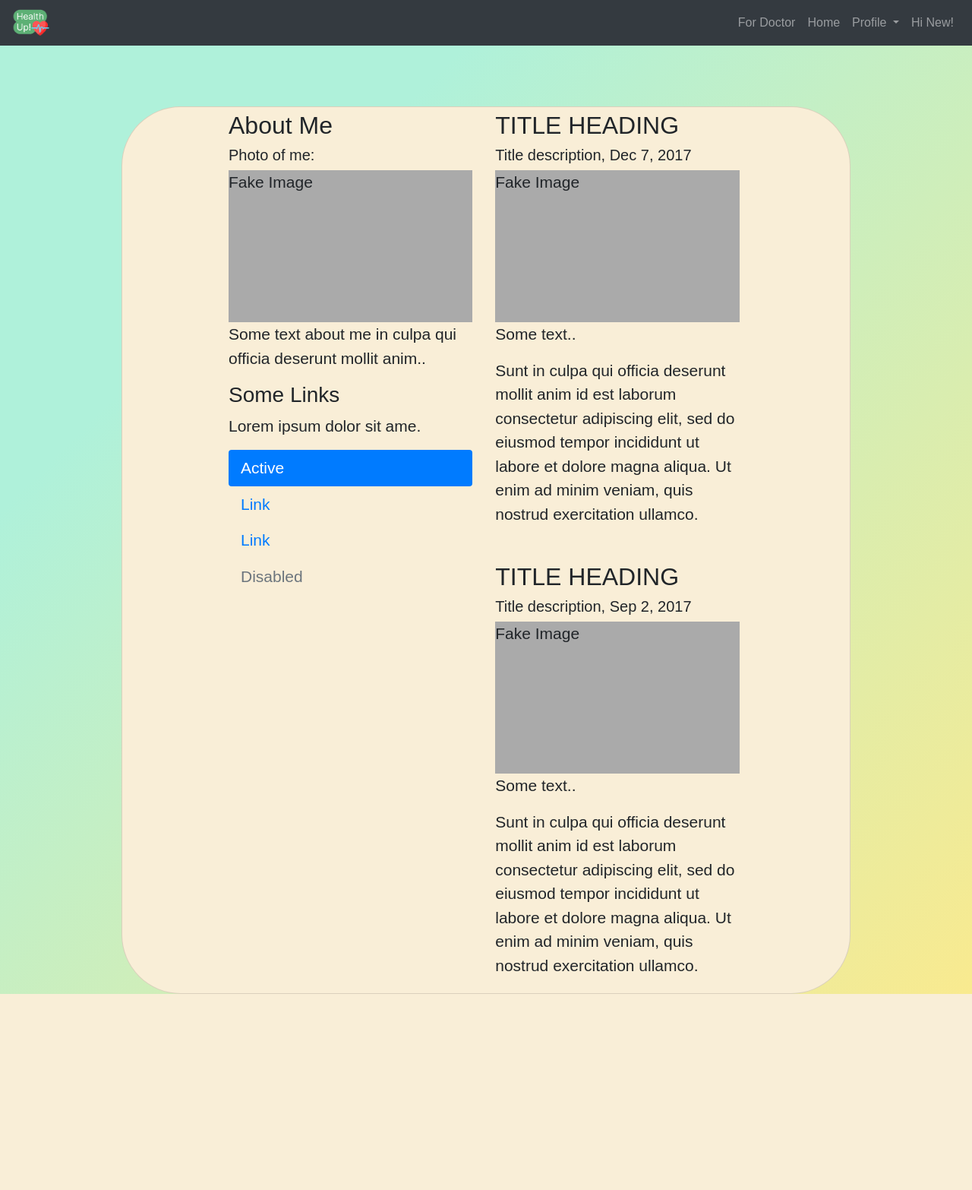
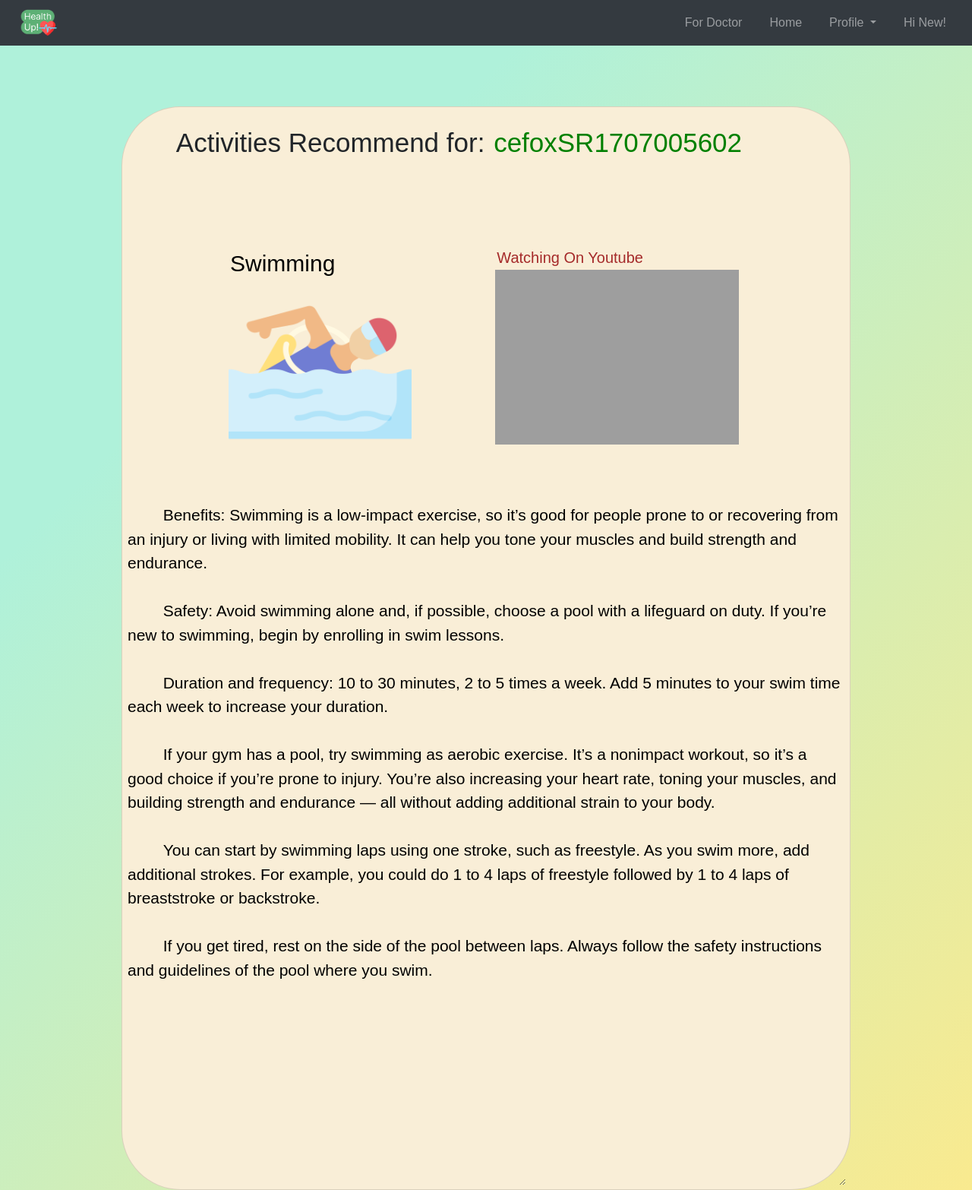
Before and after one commit to taveesub/HealthUp, a Django app: template templates/detail_clip.html in a window 1280 px wide. Shown: the whole page at 76% size. Before the commit the page ends 1308 px from the top, so only its background shows below. Run offline with Django 3.2, Linux system fonts and the light colour scheme; the template is opened without the code that fills it, so the values that code supplies are empty; some libraries are stand-ins or nearby versions; grey boxes are pictures that could not be loaded.

Commit message:
add detail clip

```diff
--- a/templates/detail_clip.html
+++ b/templates/detail_clip.html
@@ -49,43 +49,40 @@
     </div>
 
   <div class="card container col d-flex flex-column justify-content-center w-75 h-50">
+    <div class="HeaderName" align="center">
+      <label class="mt-3">Activities Recommend for:</label>
+      <input type = "text" name = "fname" value =  "cefoxSR1707005602"></div>
+
     <div class="row">
         <div class="col-sm-5">
-          <h2>About Me</h2>
-          <h5>Photo of me:</h5>
-          <div class="fakeimg">Fake Image</div>
-          <p>Some text about me in culpa qui officia deserunt mollit anim..</p>
-          <h3>Some Links</h3>
-          <p>Lorem ipsum dolor sit ame.</p>
-          <ul class="nav nav-pills flex-column">
-            <li class="nav-item">
-              <a class="nav-link active" href="#">Active</a>
-            </li>
-            <li class="nav-item">
-              <a class="nav-link" href="#">Link</a>
-            </li>
-            <li class="nav-item">
-              <a class="nav-link" href="#">Link</a>
-            </li>
-            <li class="nav-item">
-              <a class="nav-link disabled" href="#">Disabled</a>
-            </li>
-          </ul>
+          <div>
+          <input type = "text" name = "actname" value =  "Swimming">
+          <img src="../static/images/swimming.png" width="75%" height="75%"></div>
           <hr class="d-sm-none">
         </div>
+
         <div class="col-sm-5">
-          <h2>TITLE HEADING</h2>
-          <h5>Title description, Dec 7, 2017</h5>
-          <div class="fakeimg">Fake Image</div>
-          <p>Some text..</p>
-          <p>Sunt in culpa qui officia deserunt mollit anim id est laborum consectetur adipiscing elit, sed do eiusmod tempor incididunt ut labore et dolore magna aliqua. Ut enim ad minim veniam, quis nostrud exercitation ullamco.</p>
-          <br>
-          <h2>TITLE HEADING</h2>
-          <h5>Title description, Sep 2, 2017</h5>
-          <div class="fakeimg">Fake Image</div>
-          <p>Some text..</p>
-          <p>Sunt in culpa qui officia deserunt mollit anim id est laborum consectetur adipiscing elit, sed do eiusmod tempor incididunt ut labore et dolore magna aliqua. Ut enim ad minim veniam, quis nostrud exercitation ullamco.</p>
+          <input type = "text" name = "youtube" value =  "Watching On Youtube">
+          <iframe width="100%" height="80%" src="https://www.youtube.com/embed/G7C6LX4n6vg" title="YouTube video player" frameborder="0"
+          allow="accelerometer;s autoplay; clipboard-write; encrypted-media; gyroscope; picture-in-picture" allowfullscreen></iframe>
+          <hr class="d-sm-none"></div>
         </div>
+
+      <textarea id="description" name="description" cols="50">
+        Benefits: Swimming is a low-impact exercise, so it’s good for people prone to or recovering from an injury or living with limited mobility. It can help you tone your muscles and build strength and endurance.
+
+        Safety: Avoid swimming alone and, if possible, choose a pool with a lifeguard on duty. If you’re new to swimming, begin by enrolling in swim lessons.
+
+        Duration and frequency: 10 to 30 minutes, 2 to 5 times a week. Add 5 minutes to your swim time each week to increase your duration.
+
+        If your gym has a pool, try swimming as aerobic exercise. It’s a nonimpact workout, so it’s a good choice if you’re prone to injury. You’re also increasing your heart rate, toning your muscles, and building strength and endurance — all without adding additional strain to your body.
+
+        You can start by swimming laps using one stroke, such as freestyle. As you swim more, add additional strokes. For example, you could do 1 to 4 laps of freestyle followed by 1 to 4 laps of breaststroke or backstroke.
+
+        If you get tired, rest on the side of the pool between laps. Always follow the safety instructions and guidelines of the pool where you swim.
+      </textarea>
+
+
       </div>
 
 
@@ -110,19 +107,23 @@ body {
   background-color: #f9ea8f;
   background-image: linear-gradient(315deg, #f9ea8f 0%, #aff1da 74%);
 
+
 }
 .row {
     margin-left: 120px;
+    margin-top: 100px;
 
 }
-.fakeimg {
-    height: 200px;
-    background: #aaa;
-  }
 
+a {
+    color: rgb(255, 255, 255);
+    margin: 10px;
+}
 a.dropdown-item {
     font-size: 15px;
-}
+    padding:0;
+    width: 125.2px;
+  }
 
 nav {
   height: 60px;
@@ -134,9 +135,49 @@ nav {
     padding: 5px;
     background: #F9EED7;
     margin: auto;
+    height: max-content;
         }
 
 .emptySpace {
     margin-bottom: 80px;
         }
+
+input[type=text] {
+  width: fit-content;
+  background-color:rgba(0, 0, 0, 0);
+  border: none;
+  outline:none;
+
+}
+
+input[name=actname] {
+  font-size: 30px;
+}
+
+input[name=fname] {
+  color: green;
+}
+input[name=youtube] {
+  font-size: 20px;
+  color: brown;
+}
+
+.HeaderName {
+  font-size: 35px;
+   margin-left: 55px;
+        }
+
+.iframe {
+  width: fit-content;
+}
+
+textarea[name=description] {
+  margin-top: 50px;
+  background-color:rgba(0, 0, 0, 0);
+  border: none;
+  outline:none;
+  width: 100%;
+  height: 900px;
+}
+
 </style>
--- a/templates/doctor.html
+++ b/templates/doctor.html
@@ -59,6 +59,8 @@
 
         a.dropdown-item {
             font-size: 15px;
+            padding:0;
+            width: 125.2px;
         }
 
         nav {
```
Also changed, not shown: templates/detail_noclip.html (+175 -0 lines), templates/recommand.html (+18 -1 lines), templates/welcome.html (+13 -4 lines).
